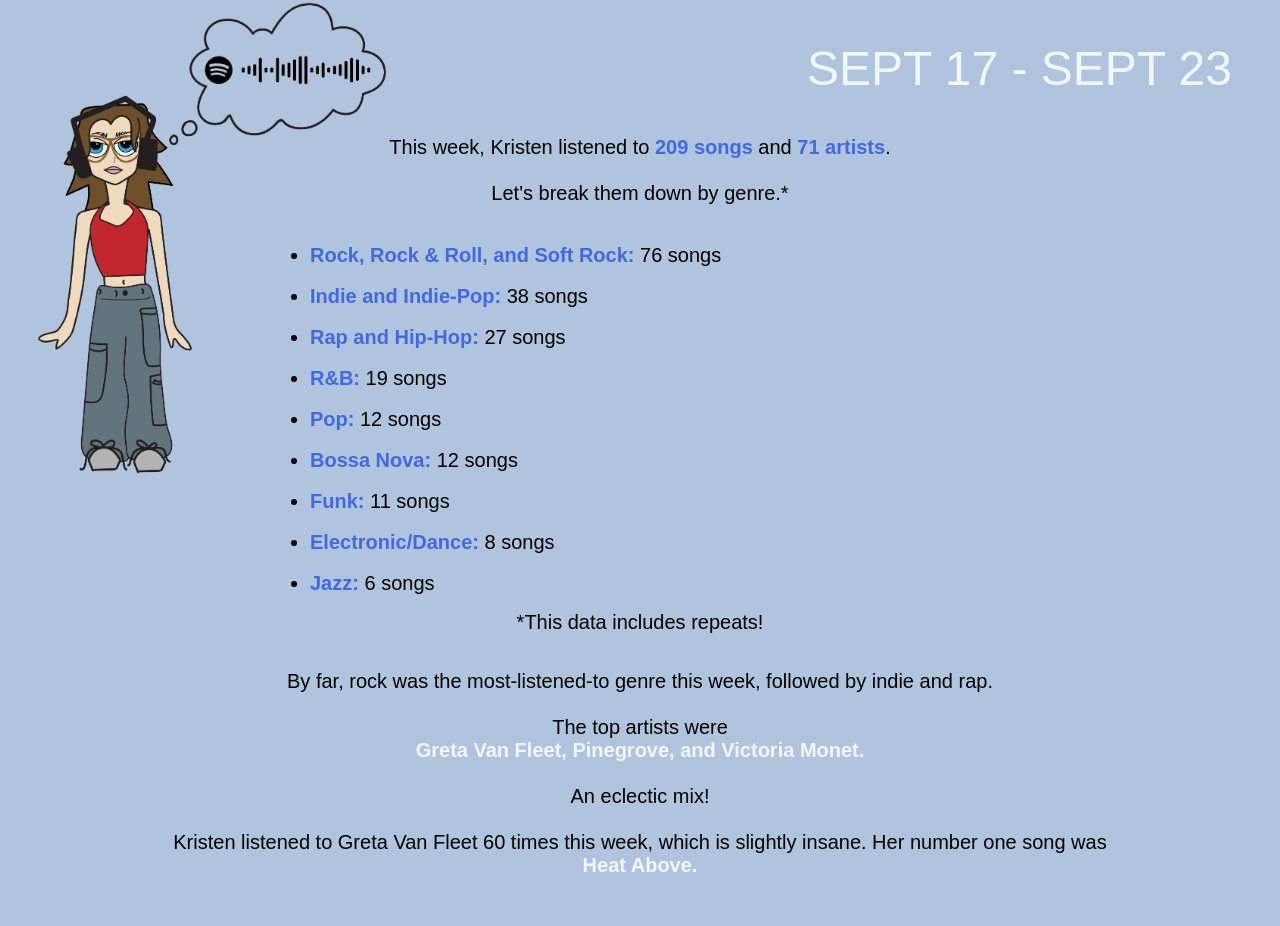
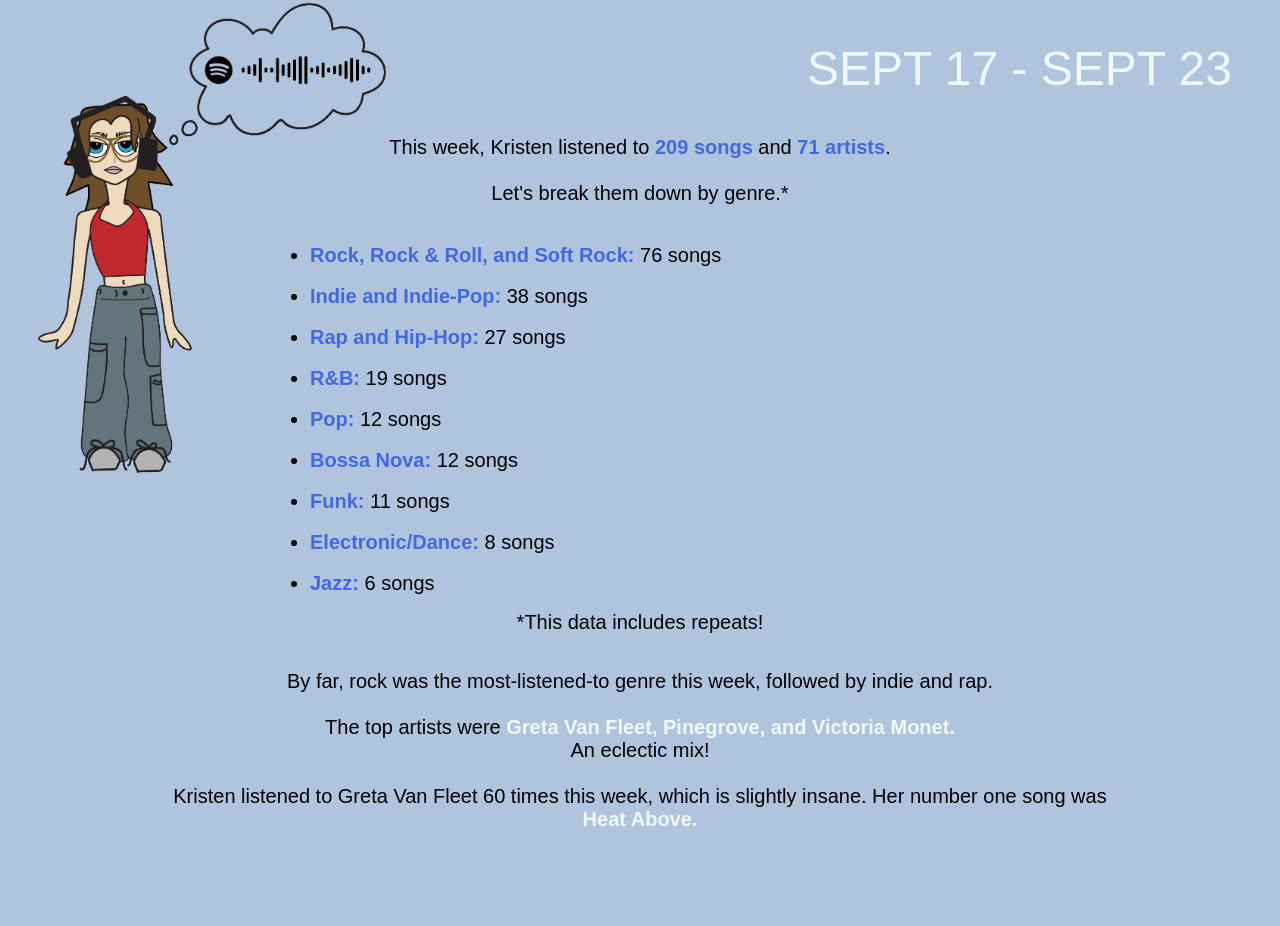
Before and after one commit to azzarakristen/Harmonic-Collection, a plain HTML site: page entry-2/entry 2.html in a window 1280 px wide. Shown: the part 283-1209 px from the top of the page. After the commit the page ends 1168 px from the top, so only its background shows below. Drawn offline with Linux system fonts and the light colour scheme.

Commit message:
switching div to span

```diff
--- a/entry-2/entry 2.html
+++ b/entry-2/entry 2.html
@@ -14,7 +14,7 @@
     <h2>SEPT 17 - SEPT 23</h2>
     <p>
         This week, Kristen listened to <strong>209 songs</strong> and <strong>71 artists</strong>.
-        <br><br>Let's break them down by genre.* <br><br>
+        <br><br>Let's break them down by genre.* <br><br></p>
         <ul>
             <li><strong>Rock, Rock & Roll, and Soft Rock:</strong> 76 songs</li><br>
             <li><strong>Indie and Indie-Pop:</strong> 38 songs</li><br>
@@ -28,17 +28,18 @@
             <div class="small">
             <p>*This data includes repeats!</p></div>
              <br><br>
-             <p>By far, rock was the most-listened-to genre this week, followed by indie and rap. <br><br>
-            The top artists were</p>  <div class="white-bold">
-            <p>Greta Van Fleet, Pinegrove, and Victoria Monet.</p></div>
-            <p><br> An eclectic mix! <br><br>
-
+             <p>
+                By far, rock was the most-listened-to genre this week, followed by indie and rap.
+                <br><br>
+                The top artists were  <span class="white-bold">Greta Van Fleet, Pinegrove, and Victoria Monet.</span>
+                <br> An eclectic mix! <br><br>
+            </p>
+            <p>
             Kristen listened to Greta Van Fleet 60 times this week, which is slightly insane.
-            Her number one song was </p>
-            <div class="white-bold">
-            <p>Heat Above.<br><br><br></p></div>
+            Her number one song was
+            <span class="white-bold">Heat Above.</span><br><br><br></p>
 
 
-    </p>
+
     </div>
 </body>
--- a/entry-2/entry-2-css.css
+++ /dev/null
@@ -1,70 +0,0 @@
-img {
-    max-width: 28%;
-}
-
-.container {
-
-    margin: 0 auto;
-
-
-}
-
-h1 {
-    text-align: center;
-    color:#4169E1;
-    font-family: Arial, Helvetica, sans-serif;
-    font-weight: 450;
-    font-size: 170px;
-    padding: 0px;
-    line-height: 48px;
-
-}
-
-h2 {
-    padding-right: 40px;
-    text-align: right;
-    color:#F0F8FF;
-    font-family: Arial, Helvetica, sans-serif;
-    font-weight: 20;
-    font-size: 48px;
-}
-p {
-    max-width: 75%;
-    margin: 0 auto;
-    text-align: center;
-    font-family: Arial, Helvetica, sans-serif;
-    font-size: 20px;
-}
-
-li {
-
-    max-width: 700px;
-    margin: 0 auto;
-    font-family: Arial, Helvetica, sans-serif;
-    font-size: 20px;
-}
-
-strong {
-    color: #4169E1
-}
-
-body {
-    background-color: #B0C4DE;
-}
-
-.wrap {
-
-    float: left;
-    position: fixed;
-    left: 3%;
-    bottom: 5%;
-}
-
-.small {
-    font-size: 12px;
-}
-
-.white-bold {
-    font-weight: bolder;
-    color:#F0F8FF;
-}
--- a/entry-2/style.css
+++ /dev/null
@@ -1,4 +0,0 @@
-li {
-    color: red;
-    font-size: 120px;
-}
```
Also changed, not shown: entry-1/index.html (renamed from entry-2/index.html), entry-2/entry-2.css (line endings or trailing spaces), 3 other files.
